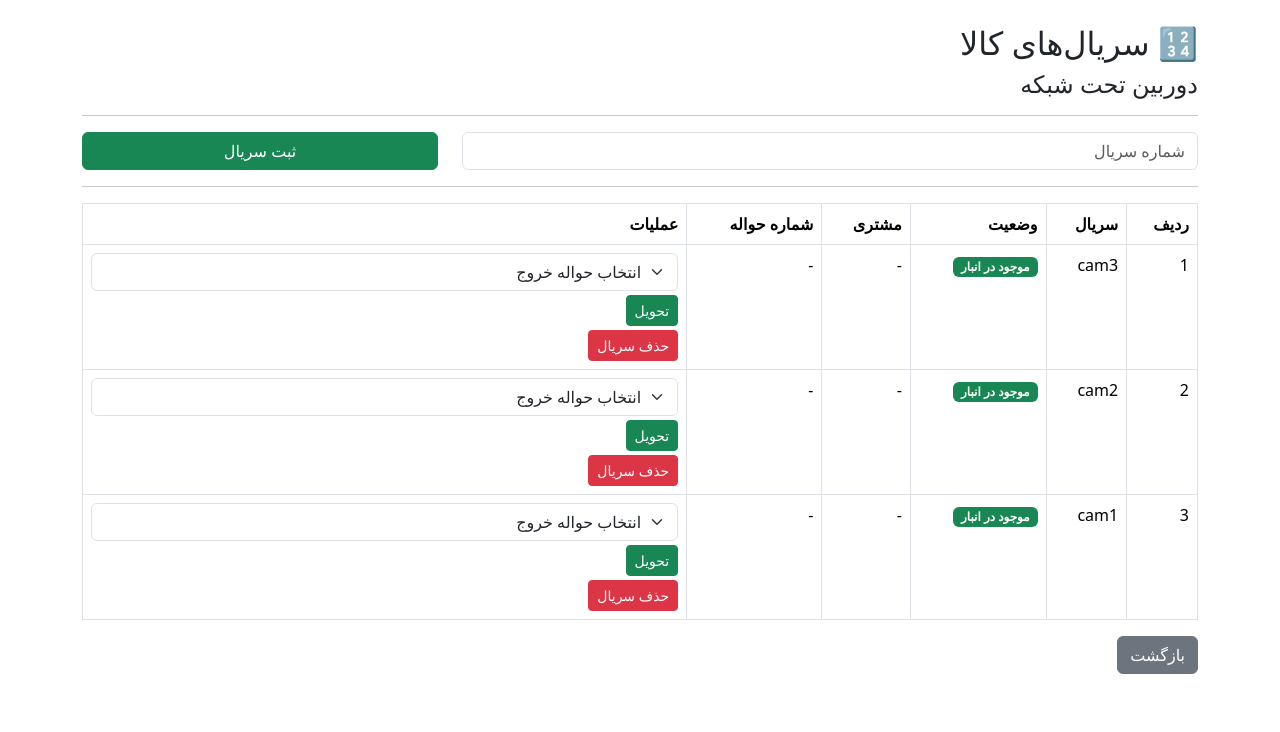
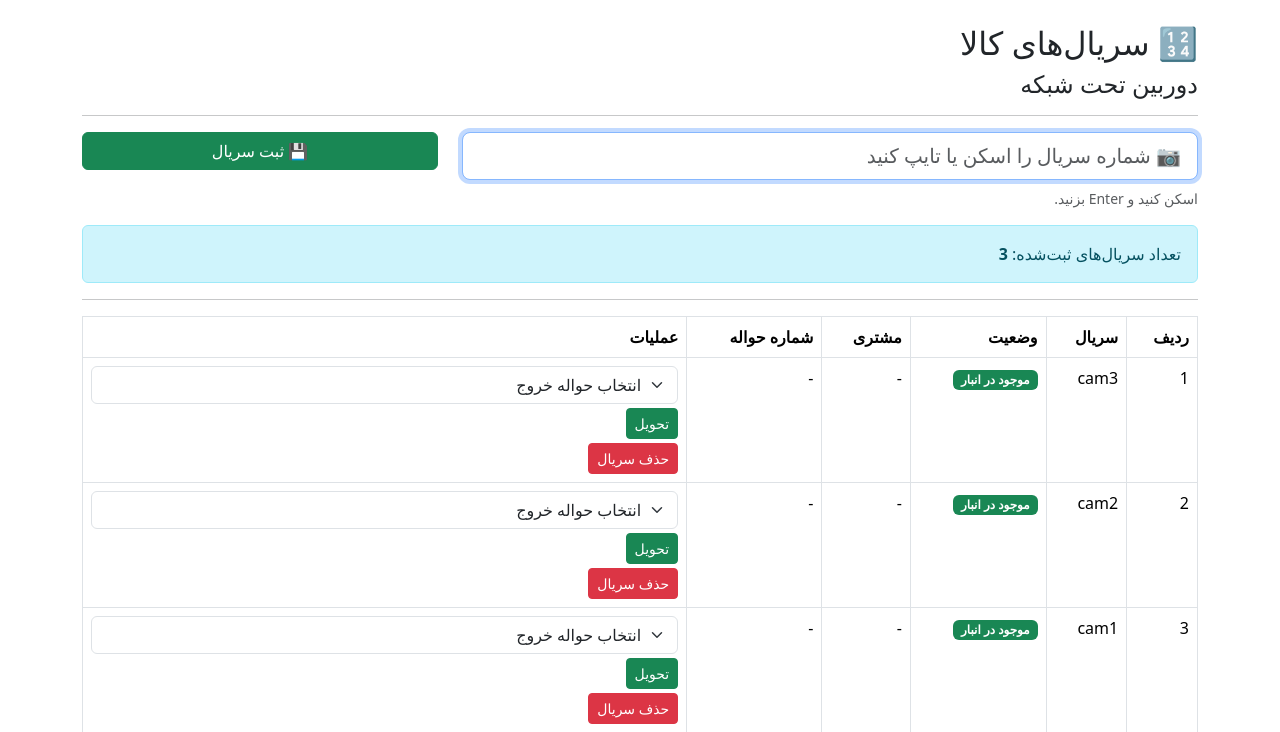
Before and after one commit to manshoor-ertebatat/enterprise_inventory, a Flask app: page /serials/4 in a window 1280 px wide. Shown: the top 732 px of the page. Run offline with Flask 3, Linux system fonts and the light colour scheme; a user stored in the database is signed in.

Commit message:
Start v1.1

```diff
--- a/app/routes.py
+++ b/app/routes.py
@@ -2,7 +2,7 @@
 from flask import Blueprint, render_template, request, redirect, session, flash
 from app.models import db, Product, Movement, User, ActivityLog, ProductSerial
 from openpyxl import Workbook
-from flask import send_file
+from flask import send_file, jsonify
 from sqlalchemy import func
 import io
 import os
@@ -1342,7 +1342,6 @@ def delete_serial(id):
     return redirect(f"/serials/{product_id}")
 
 
-from flask import jsonify
 
 @bp.route("/api/products")
 def api_products():
@@ -1374,3 +1373,29 @@ def api_products():
         })
 
     return jsonify(result)
+
+@bp.route("/api/serials/check")
+def api_check_serial():
+
+    if "user" not in session:
+        return jsonify({
+            "success": False,
+            "message": "Unauthorized"
+        }), 401
+
+    serial = request.args.get("serial", "").strip()
+
+    if not serial:
+        return jsonify({
+            "success": False,
+            "exists": False
+        })
+
+    exists = ProductSerial.query.filter_by(
+        serial_number=serial
+    ).first()
+
+    return jsonify({
+        "success": True,
+        "exists": exists is not None
+    })
--- a/app/templates/serials.html
+++ b/app/templates/serials.html
@@ -17,7 +17,11 @@
 
 <hr>
 
-<form method="POST" action="/serials/add">
+<form
+id="serial_form"
+method="POST"
+action="/serials/add"
+autocomplete="off">
 
 <input
 type="hidden"
@@ -29,16 +33,33 @@ value="{{ product.id }}">
 <div class="col-md-8">
 
 <input
+id="serial_number"
 name="serial_number"
-class="form-control"
-placeholder="شماره سریال">
+class="form-control form-control-lg"
+placeholder="📷 شماره سریال را اسکن یا تایپ کنید"
+autocomplete="off"
+spellcheck="false"
+enterkeyhint="done"
+autofocus
+required>
+
+<div class="form-text mt-2">
+
+اسکن کنید و Enter بزنید.
+
+</div>
 
 </div>
 
 <div class="col-md-4">
 
-<button class="btn btn-success w-100">
-ثبت سریال
+<button
+id="save_serial"
+class="btn btn-success w-100"
+type="button">
+
+💾 ثبت سریال
+
 </button>
 
 </div>
@@ -46,6 +67,15 @@ placeholder="شماره سریال">
 </div>
 
 </form>
+
+<div
+id="serial_counter"
+class="alert alert-info mt-3">
+
+تعداد سریال‌های ثبت‌شده:
+<b>{{ serials|length }}</b>
+
+</div>
 
 <hr>
 
@@ -166,5 +196,29 @@ onclick="return confirm('آیا از حذف این سریال مطمئن هست
 بازگشت
 </a>
 
+<script>
+
+document.addEventListener("DOMContentLoaded",function(){
+
+const serial=document.getElementById("serial_number");
+
+serial.focus();
+
+serial.addEventListener("keydown",function(e){
+
+if(e.key==="Enter"){
+
+e.preventDefault();
+
+this.form.submit();
+
+}
+
+});
+
+});
+
+</script>
+
 </body>
 </html>
```
Also changed, not shown: backups/inventory_backup_2026-06-26_20-00-01.db (added), instance/data.db, 1 other file.
